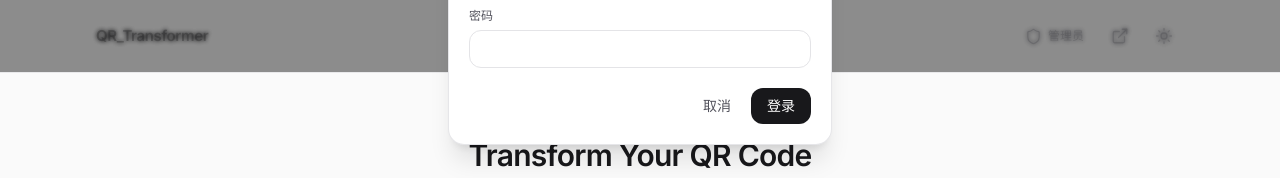
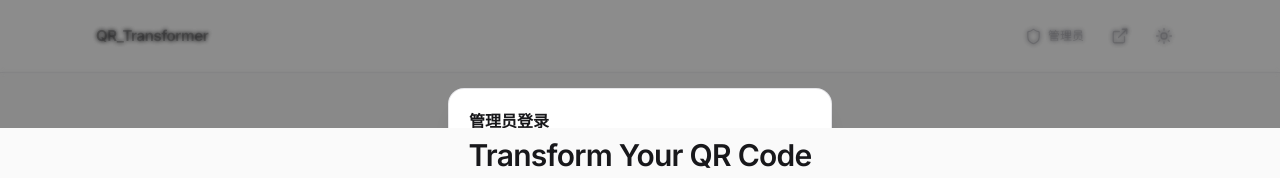
Before and after one commit to Munto47/QR_Transformer, a React (Vite) app in the folder client/: page / in a window 1280 px wide. Both pictures are taken after a click on the button "管理员". Shown: the top 178 px of the page. Built offline with nearby package versions, Linux system fonts and the light colour scheme; no server answers.

Commit message:
fix:管理员无法提交的问题

```diff
--- a/client/src/components/AdminToolbar.tsx
+++ b/client/src/components/AdminToolbar.tsx
@@ -151,7 +151,7 @@ export function AdminToolbar({
             animate={{ opacity: 1 }}
             exit={{ opacity: 0 }}
             transition={{ duration: 0.15 }}
-            className="fixed inset-0 z-[100] flex items-center justify-center bg-black/45 p-4 backdrop-blur-[2px]"
+            className="fixed inset-0 z-[100] flex items-start justify-center overflow-y-auto bg-black/45 p-4 pb-10 pt-[min(14vh,4rem)] backdrop-blur-[2px] sm:pt-[min(18vh,5.5rem)]"
             onClick={(ev) => {
               if (ev.target === ev.currentTarget) closeLogin();
             }}
@@ -220,7 +220,7 @@ export function AdminToolbar({
             initial={{ opacity: 0 }}
             animate={{ opacity: 1 }}
             exit={{ opacity: 0 }}
-            className="fixed inset-0 z-[100] flex items-center justify-center bg-black/45 p-4 backdrop-blur-[2px]"
+            className="fixed inset-0 z-[100] flex items-start justify-center overflow-y-auto bg-black/45 p-4 pb-10 pt-[min(14vh,4rem)] backdrop-blur-[2px] sm:pt-[min(18vh,5.5rem)]"
             onClick={(ev) => {
               if (ev.target === ev.currentTarget) closeSubmit();
             }}
```
